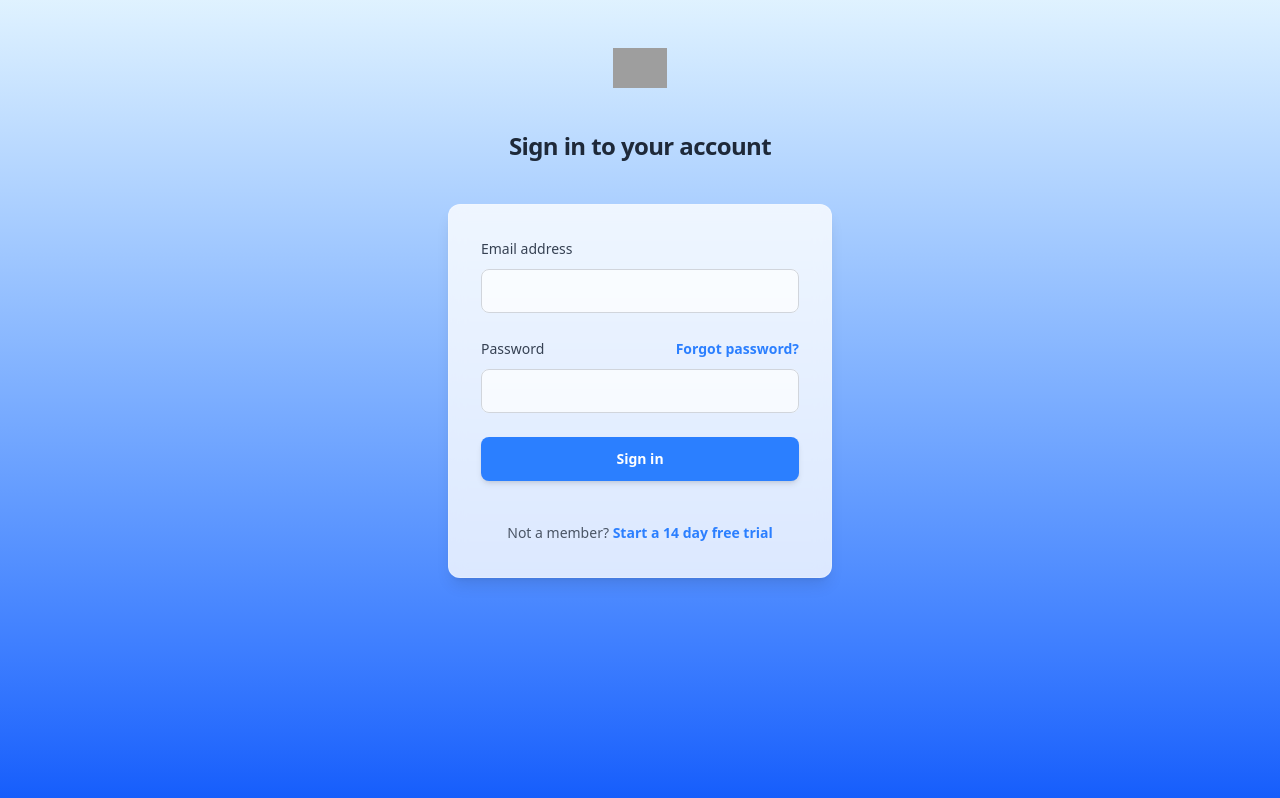
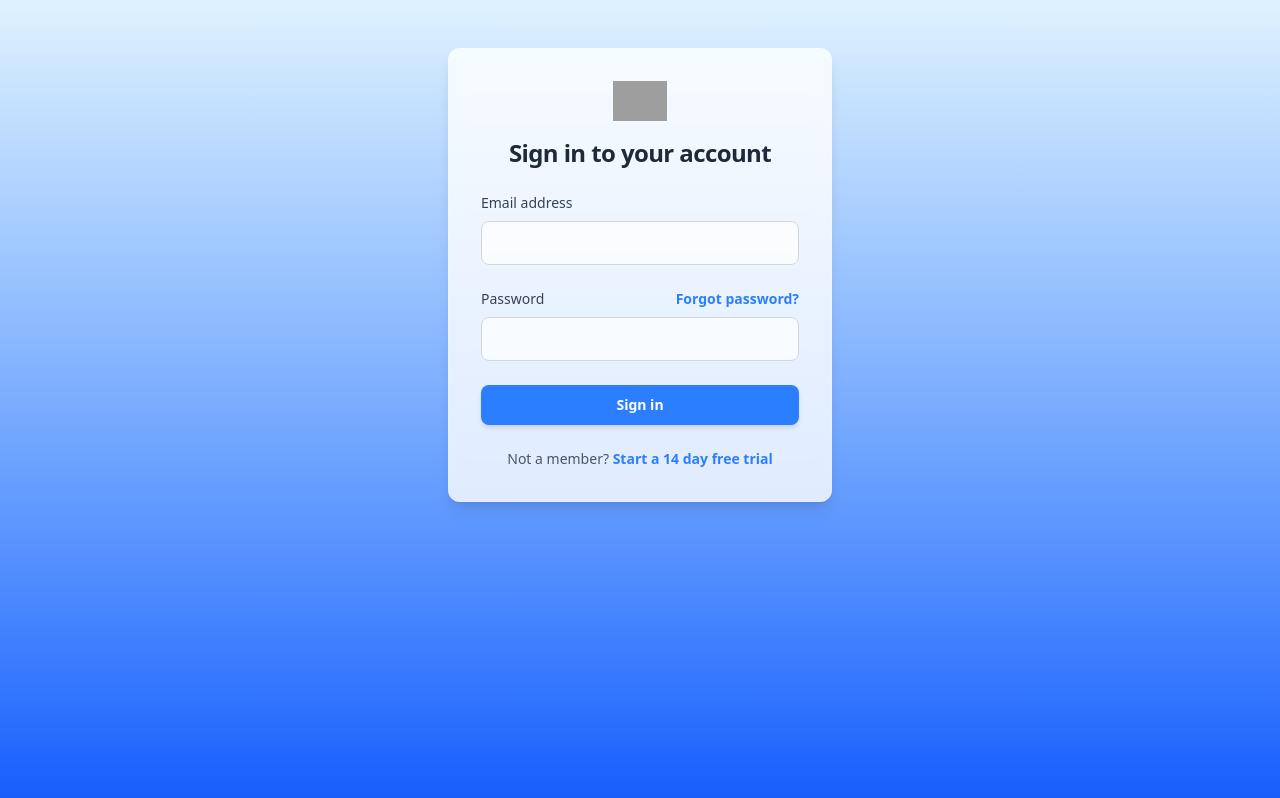
Before and after one commit to Mateott77/login, a plain HTML site: page Ejemplobasico/index.html in a window 1280 px wide. Drawn offline with nearby package versions, Linux system fonts and the light colour scheme; grey boxes are pictures that could not be loaded.

Commit message:
modificación del formulario

```diff
--- a/Ejemplobasico/index.html
+++ b/Ejemplobasico/index.html
@@ -5,17 +5,17 @@
     <meta name="viewport" content="width=device-width, initial-scale=1.0" />
     <script src="https://cdn.jsdelivr.net/npm/@tailwindcss/browser@4"></script>
   </head>
-  <body class="bg-gradient-to-b from-sky-100 to-blue-600 min-h-screen">
+  <body class="min-h-screen bg-gradient-to-b from-sky-100 to-blue-600">
     <div class="flex min-h-full flex-col justify-center px-6 py-12 lg:px-8">
-      <div class="sm:mx-auto sm:w-full sm:max-w-sm">
+      <div class="sm:mx-auto sm:w-full sm:max-w-sm bg-white/80 backdrop-blur-sm p-8 rounded-xl shadow-lg border border-white/20">
+        <form class="space-y-6" action="#" method="POST">
+          <div class="text-center">
             <img class="mx-auto h-10 w-auto" src="https://images.icon-icons.com/20/PNG/256/business_application_addmale_useradd_insert_add_user_client_2312.png" alt="Your Company">
-        <h2 class="mt-10 text-center text-2xl/9 font-bold tracking-tight text-gray-800">Sign in to your account</h2>
+            <h2 class="mt-4 text-2xl font-bold tracking-tight text-gray-800">Sign in to your account</h2>
           </div>
 
-      <div class="mt-10 sm:mx-auto sm:w-full sm:max-w-sm bg-white/80 backdrop-blur-sm p-8 rounded-xl shadow-lg border border-white/20">
-        <form class="space-y-6" action="#" method="POST">
           <div>
-            <label for="email" class="block text-sm/6 font-medium text-gray-700">Email address</label>
+            <label for="email" class="block text-sm font-medium text-gray-700">Email address</label>
             <div class="mt-2">
               <input type="email" name="email" id="email" autocomplete="email" required class="block w-full rounded-lg bg-white/70 px-3 py-2.5 text-base text-gray-800 outline-1 -outline-offset-1 outline-gray-300 placeholder:text-gray-500 focus:outline-2 focus:-outline-offset-2 focus:outline-blue-400 sm:text-sm/6">
             </div>
@@ -23,7 +23,7 @@
 
           <div>
             <div class="flex items-center justify-between">
-              <label for="password" class="block text-sm/6 font-medium text-gray-700">Password</label>
+              <label for="password" class="block text-sm font-medium text-gray-700">Password</label>
               <div class="text-sm">
                 <a href="#" class="font-semibold text-blue-500 hover:text-blue-600">Forgot password?</a>
               </div>
@@ -34,14 +34,14 @@
           </div>
 
           <div>
-            <button type="submit" class="flex w-full justify-center rounded-lg bg-blue-500 px-3 py-2.5 text-sm/6 font-semibold text-white shadow-md hover:bg-blue-600 transition-colors duration-200 focus-visible:outline-2 focus-visible:outline-offset-2 focus-visible:outline-blue-400">Sign in</button>
+            <button type="submit" class="flex w-full justify-center rounded-lg bg-blue-500 px-3 py-2.5 text-sm font-semibold text-white shadow-md hover:bg-blue-600 transition-colors duration-200 focus-visible:outline-2 focus-visible:outline-offset-2 focus-visible:outline-blue-400">Sign in</button>
           </div>
-        </form>
 
-        <p class="mt-10 text-center text-sm/6 text-gray-600">
+          <p class="text-center text-sm text-gray-600">
             Not a member?
             <a href="#" class="font-semibold text-blue-500 hover:text-blue-600 transition-colors duration-200">Start a 14 day free trial</a>
           </p>
+        </form>
       </div>
     </div>
   </body>
```
Lines whose indentation alone changed are shown as unchanged.
